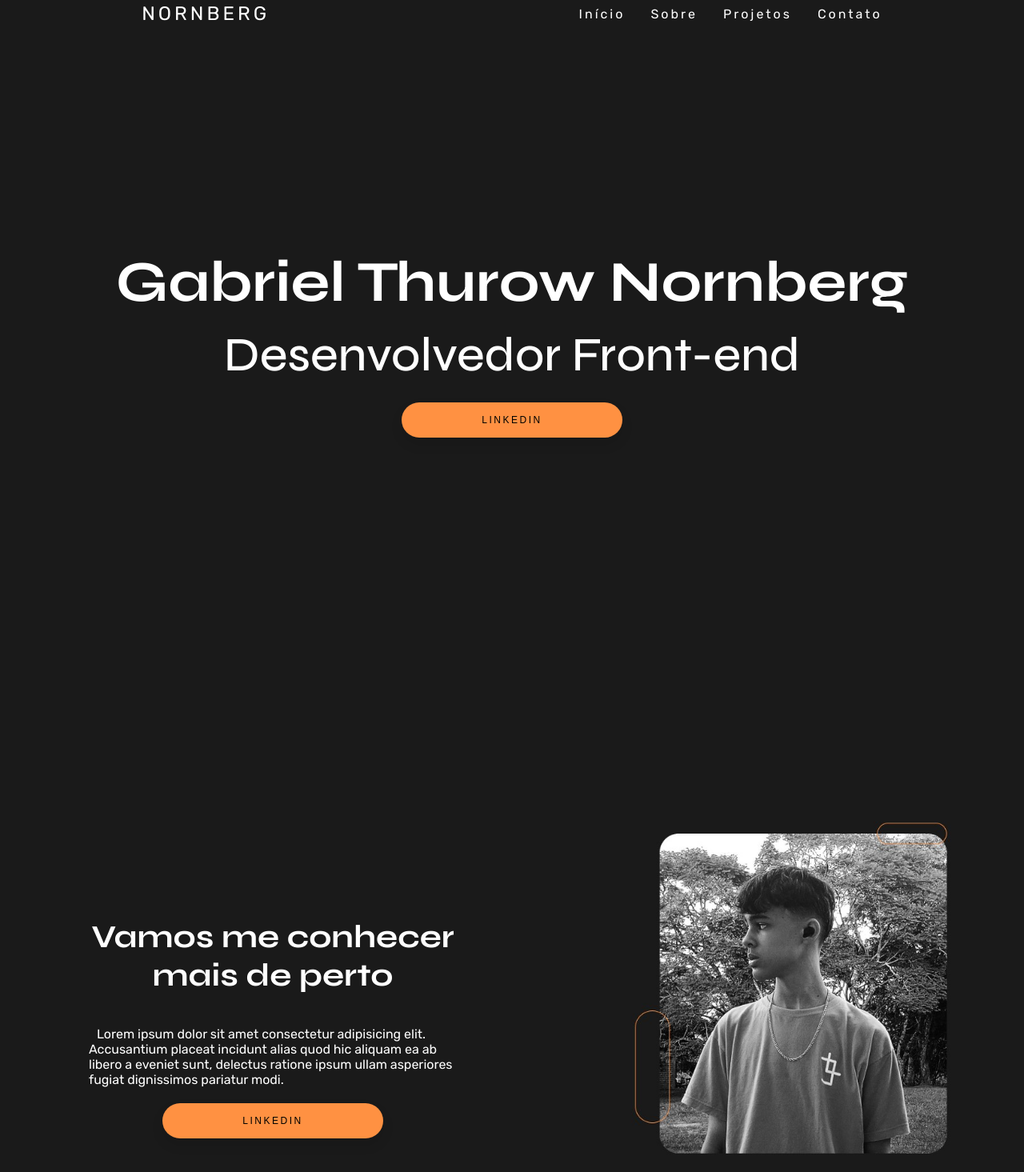
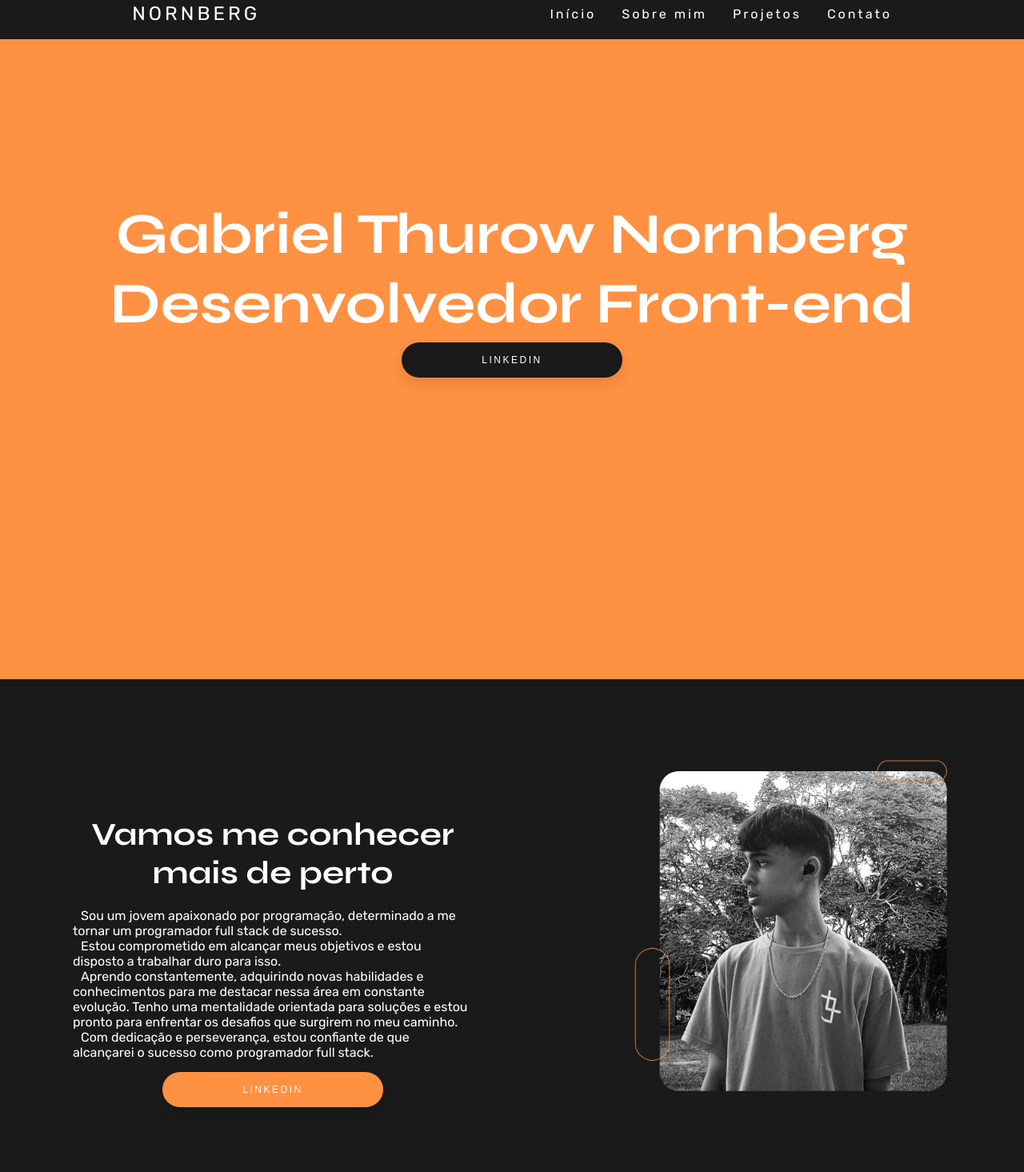
Before and after one commit to GabrielThurow/Portfolio, a plain HTML site: page index.html in a window 1280 px wide. Shown: the part 15-1480 px from the top of the page at 80% size. Drawn offline with Linux system fonts and the light colour scheme.

Commit message:
deixei o código ligivel

```diff
--- a/css/inicio-texto.css
+++ /dev/null
@@ -1,63 +0,0 @@
-@charset "UTF-8";
-@import url('https://fonts.googleapis.com/css2?family=Syne:wght@400;500;600;700;800&display=swap');
-
-:root {
-    --cor-texto: #fff;
-    --cor-links: #FF9142;
-
-    --font-destaque: 'Syne', sans-serif;
-}
-
-* {
-    margin: 0;
-    padding: 0;
-}
-
-section {
-    padding-top: 30vh;
-    padding-bottom: 30vh;
-}
-
-.apresentacao {
-    display: block;
-    text-align: center;
-}
-
-.texto-apresentacao {
-    color: var(--cor-texto);
-    font-family: var(--font-destaque);
-    font-weight: 700px;
-    font-size: 72px;
-}
-
-span {
-    font-size: 60px;
-    font-weight: 500;
-}
-
-button {
-    padding: 15px 100px 15px 100px;
-    /*padding: 1.3em 3em;*/
-    font-size: 12px;
-    text-transform: uppercase;
-    letter-spacing: 2.5px;
-    font-weight: 500;
-    color: #000;
-    background-color: var(--cor-links);
-    border: none;
-    border-radius: 45px;
-    box-shadow: 0px 8px 15px rgba(0, 0, 0, 0.1);
-    transition: all 0.3s ease 0s;
-    cursor: pointer;
-    outline: none;
-}
-
-button:hover {
-    background-color: var(--cor-links);
-    color: #fff;
-    transform: translateY(-7px);
-}
-
-button:active {
-    transform: translateY(-1px);
-}
--- a/css/inicio.css
+++ b/css/inicio.css
@@ -1,72 +1,68 @@
 @charset "UTF-8";
-@import url('https://fonts.googleapis.com/css2?family=Rubik:ital,wght@0,300;0,400;0,500;0,600;0,700;0,800;0,900;1,300;1,400;1,500;1,600;1,700;1,800;1,900&display=swap');
 @import url('https://fonts.googleapis.com/css2?family=Syne:wght@400;500;600;700;800&display=swap');
 
-* {
-    padding: 0;
-    margin: 0;
-}
-
 :root {
-    --cor-texto: #fff;
-    --bg-color: #1A1A1A;
+    --cor-texto: #000;
     --cor-links: #FF9142;
 
-    --font-padrao: 'Rubik', sans-serif;
     --font-destaque: 'Syne', sans-serif;
 }
 
-.inicio {
+* {
+    margin: 0;
+    padding: 0;
+}
+
+#inicio  {
+    background-color: #FF9142;
+    height: 100vh;
+    display: block;
     text-align: center;
-    display: flex;
-    flex-wrap: wrap;
-    gap: 16px;
+}
+
+.apresentacao {
+    background-color: #FF9142;
+    height: 100vh;
 }
 
 /* texto */
 
-.texto {
-    max-width: 500px;
-    min-width: 300px;
-    margin: auto;
-    margin-top: 100px;
-}
-
-h1 {
-    padding: 20px;
+.texto-apresentacao {
+    padding: 200px 0px 5px 0px;
+    color: #fff;
     font-family: var(--font-destaque);
     font-weight: 700;
-    font-size: 40px;
-    color: var(--cor-texto);
-}
-
-p {
-    padding: 20px;
-    font-family: var(--font-padrao);
-    text-indent: 10px;
-    text-align: left;
-    color: var(--cor-texto);
+    font-size: 72px;
 }
 
 /* termino do texto */
 
 /* botão */
 
+button {
+    padding: 15px 100px 15px 100px;
+    /*padding: 1.3em 3em;*/
+    font-size: 12px;
+    text-transform: uppercase;
+    letter-spacing: 2.5px;
+    font-weight: 500;
+    color: #fff;
+    background-color: #1a1a1a;
+    border: none;
+    border-radius: 45px;
+    box-shadow: 0px 8px 15px rgba(0, 0, 0, 0.1);
+    transition: all 0.3s ease 0s;
+    cursor: pointer;
+    outline: none;
+}
 
+button:hover {
+    color: #fff;
+    transform: translateY(-7px);
+}
+
+button:active {
+    transform: translateY(-1px);
+}
 
 /* termino do botão */
-
-/* imagem */
-
-img {
-    width: 100%;
-}
-
-.imagem {
-    margin: auto;
-}
-
-.imagem-desenho {
-    max-width: 400px;
-    min-width: 200px;
-}
--- /dev/null
+++ b/css/sobre-mim.css
@@ -0,0 +1,103 @@
+@charset "UTF-8";
+@import url('https://fonts.googleapis.com/css2?family=Rubik:ital,wght@0,300;0,400;0,500;0,600;0,700;0,800;0,900;1,300;1,400;1,500;1,600;1,700;1,800;1,900&display=swap');
+@import url('https://fonts.googleapis.com/css2?family=Syne:wght@400;500;600;700;800&display=swap');
+
+* {
+    padding: 0;
+    margin: 0;
+}
+
+:root {
+    --cor-texto: #fff;
+    --bg-color: #1A1A1A;
+    --cor-links: #FF9142;
+
+    --font-padrao: 'Rubik', sans-serif;
+    --font-destaque: 'Syne', sans-serif;
+}
+
+#sobre-mim {
+    height: 100vh;
+}
+
+.sobre-mim {
+    background-color: #1A1A1A;
+    text-align: center;
+    display: flex;
+    flex-wrap: wrap;
+    gap: 16px;
+}
+
+/* texto */
+
+.texto {
+    max-width: 500px;
+    min-width: 300px;
+    margin: auto;
+    margin-top: 150px;
+}
+
+h1 {
+    padding: 20px;
+    font-family: var(--font-destaque);
+    font-weight: 700;
+    font-size: 40px;
+    color: var(--cor-texto);
+}
+
+p {
+    font-family: var(--font-padrao);
+    text-indent: 10px;
+    text-align: left;
+    color: var(--cor-texto);
+}
+
+/* termino do texto */
+
+/* botão */
+
+#button {
+    margin: 15px auto;
+    padding: 15px 100px 15px 100px;
+    /*padding: 1.3em 3em;*/
+    font-size: 12px;
+    text-transform: uppercase;
+    letter-spacing: 2.5px;
+    font-weight: 500;
+    color: #fff;
+    background-color: var(--cor-links);
+    border: none;
+    border-radius: 45px;
+    box-shadow: 0px 8px 15px rgba(0, 0, 0, 0.1);
+    transition: all 0.3s ease 0s;
+    cursor: pointer;
+    outline: none;
+}
+
+#button:hover {
+    background-color: var(--cor-links);
+    color: #fff;
+    transform: translateY(-7px);
+}
+
+#button:active {
+    transform: translateY(-1px);
+}
+
+/* termino do botão */
+
+/* imagem */
+
+img {
+    width: 100%;
+}
+
+.imagem {
+    margin: auto;
+    margin-top: 100px;
+}
+
+.imagem-desenho {
+    max-width: 400px;
+    min-width: 200px;
+}
--- a/index.html
+++ b/index.html
@@ -8,9 +8,9 @@
     <!-- cabeçalho -->
     <link rel="stylesheet" href="css/cabecalho.css">
     <!-- inicio -->
-    <link rel="stylesheet" href="css/inicio-texto.css">
-    <!-- início -->
     <link rel="stylesheet" href="css/inicio.css">
+    <!-- sobre mim -->
+    <link rel="stylesheet" href="css/sobre-mim.css">
 </head>
 <body>
     <!-- cabeçalho -->
@@ -24,7 +24,7 @@
           </div>
           <ul class="nav-list">
             <li><a href="#" class="link">Início</a></li>
-            <li><a href="#" class="link">Sobre</a></li>
+            <li><a href="#" class="link">Sobre mim</a></li>
             <li><a href="#" class="link">Projetos</a></li>
             <li><a href="#" class="link">Contato</a></li>
           </ul>
@@ -34,7 +34,7 @@
 
     <!-- inicio -->
 
-    <section>
+    <section id="inicio">
       <div class="apresentacao">
         <h1 class="texto-apresentacao">Gabriel Thurow Nornberg <br> <span>Desenvolvedor Front-end</span></h1>
         <a href="#"><button id="botao-inicio">Linkedin</button></a>
@@ -43,16 +43,16 @@
 
     <!-- termino do inicio -->
 
-    <!-- sobr mim -->
+    <!-- sobre mim -->
 
-    <section>
-      <div class="inicio">
+    <section id="sobre-mim">
+      <div class="sobre-mim">
           <div class="texto">
             <h1>Vamos me conhecer mais de perto</h1>
 
-            <p>Lorem ipsum dolor sit amet consectetur adipisicing elit. Accusantium placeat incidunt alias quod hic aliquam ea ab libero a eveniet sunt, delectus ratione ipsum ullam asperiores fugiat dignissimos pariatur modi.</p>
+            <p>Sou um jovem apaixonado por programação, determinado a me tornar um programador full stack de sucesso. </p> <p>Estou comprometido em alcançar meus objetivos e estou disposto a trabalhar duro para isso.</p> <p>Aprendo constantemente, adquirindo novas habilidades e conhecimentos para me destacar nessa área em constante evolução. Tenho uma mentalidade orientada para soluções e estou pronto para enfrentar os desafios que surgirem no meu caminho.</p> <p> Com dedicação e perseverança, estou confiante de que alcançarei o sucesso como programador full stack.</p>
 
-            <a href="#"><button>Linkedin</button></a>
+            <a href="#"><button id="button">Linkedin</button></a>
           </div>
           <div class="imagem">
               <img
@@ -62,6 +62,8 @@
               >
           </div>
       </div>
+
+      <!-- termino sobre mim -->
     </section>
 
     <!-- cabeçalho responsivo -->
```
Also changed, not shown: img/BG-8.jpg (added).
